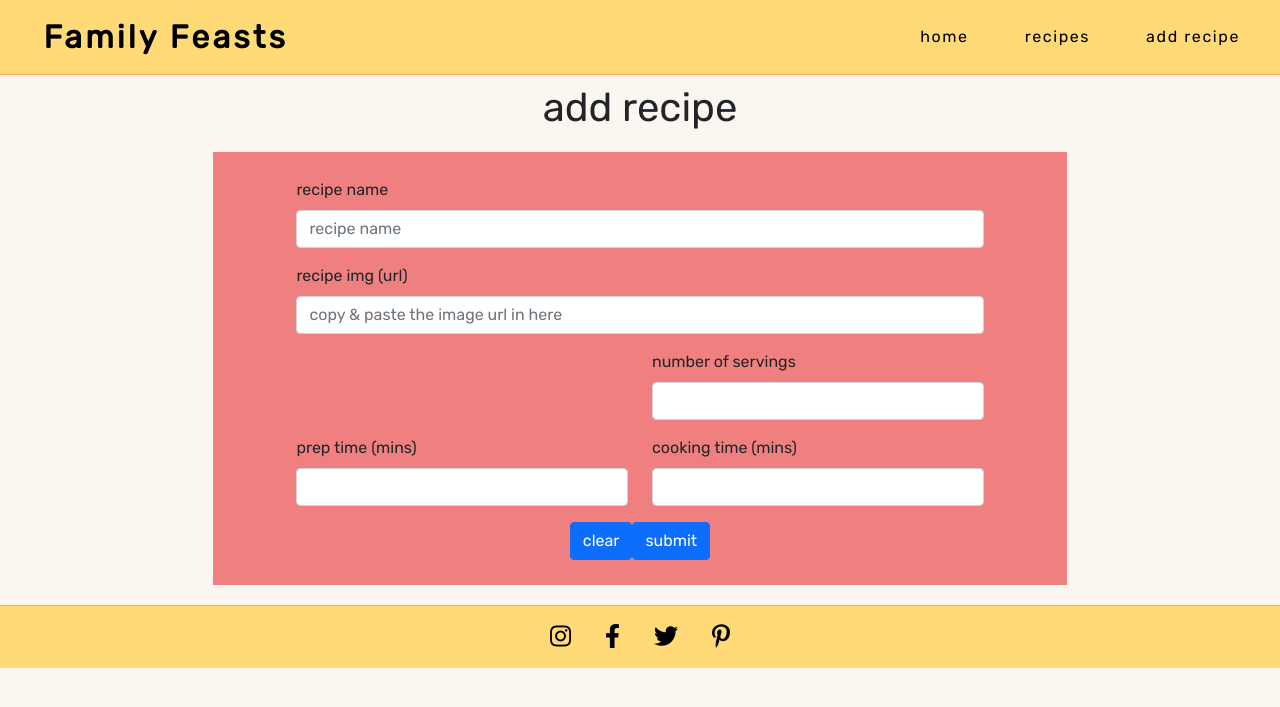
After one commit to mitchdavenport88/family-feasts, a Flask app: page /add_recipe in a window 1280 px wide. The commit adds this page. Shown: the top 707 px of the page. Run offline with Flask 2, Linux system fonts and the light colour scheme; some libraries are stand-ins or nearby versions.

Commit message:
Add basic form using wtf-forms to upload new recipes to db

```diff
--- a/app.py
+++ b/app.py
@@ -4,9 +4,12 @@ from flask import (
     redirect, request, session, url_for)
 from flask_pymongo import PyMongo
 from bson.objectid import ObjectId
+from flask_wtf import FlaskForm
+from wtforms import StringField, IntegerField
+from wtforms.validators import DataRequired
+
 if os.path.exists("env.py"):
     import env
-
 
 app = Flask(__name__)
 
@@ -34,6 +37,36 @@ def view_recipe(id):
     return render_template("view_recipe.html", recipe=recipe)
 
 
+# Intro to Flask-WTF series - Pretty Printed
+# (https://www.youtube.com/watch?v=vzaXBm-ZVOQ)
+class addForm(FlaskForm):
+    recipe_name = StringField('recipe name',
+                              validators=[DataRequired()])
+    recipe_image = StringField('recipe img (url)')
+    prep_time = IntegerField('prep time (mins)',
+                             validators=[DataRequired()])
+    cook_time = IntegerField('cooking time (mins)',
+                             validators=[DataRequired()])
+    servings = IntegerField('number of servings',
+                            validators=[DataRequired()])
+
+
+@app.route("/add_recipe", methods=["GET", "POST"])
+def add_recipe():
+    form = addForm()
+    if form.validate_on_submit():
+        recipe = {
+            "recipe_name": request.form.get("recipe_name").title(),
+            "recipe_image": request.form.get("recipe_image"),
+            "servings": request.form.get("servings"),
+            "prep_time": request.form.get("prep_time"),
+            "cook_time": request.form.get("cook_time")
+        }
+        mongo.db.recipes.insert_one(recipe)
+        return redirect(url_for("recipes"))
+    return render_template("add_recipe.html", form=form)
+
+
 if __name__ == "__main__":
     app.run(host=os.environ.get("IP"),
             port=int(os.environ.get("PORT")),
--- a/requirements.txt
+++ b/requirements.txt
@@ -2,6 +2,8 @@ click==8.0.1
 dnspython==2.1.0
 Flask==2.0.1
 Flask-PyMongo==2.3.0
+Flask-WTF==0.15.1
 itsdangerous==2.0.1
 pymongo==3.12.0
 Werkzeug==2.0.1
+WTForms==2.3.3
--- /dev/null
+++ b/templates/_render_field.html
@@ -0,0 +1,8 @@
+{% macro render_field(field) %}
+
+    <div class="mb-3">
+        <label for="{{ field.name }}" class="form-label">{{ field.label.text }}</label>
+        {{ field(class_="form-control", **kwargs)|safe }}
+    </div>
+
+{% endmacro %}
--- /dev/null
+++ b/templates/add_recipe.html
@@ -0,0 +1,46 @@
+{% from "_render_field.html" import render_field %}
+{% extends "base.html" %}
+{% block content %}
+
+    <h1 class="text-center page-title">add recipe</h1>
+
+    <div class="container-fluid" style="margin-bottom: 20px;">
+        <div class="row">
+            <form class="col-12 col-md-8 offset-md-2" method="POST" action="{{ url_for('add_recipe') }}"
+                style="background-color: lightcoral; padding-top: 2%; padding-bottom: 2%;">
+                {{ form.csrf_token }}
+                <div class="row">
+                    <div class="col-10 offset-1">
+                        {{ render_field(form.recipe_name, placeholder=form.recipe_name.label.text) }}
+                    </div>
+                </div>
+                <div class="row">
+                    <div class="col-10 offset-1">
+                        {{ render_field(form.recipe_image, placeholder="copy & paste the image url in here") }}
+                    </div>
+                </div>
+                <div class="row">
+                    <div class="col-5 offset-1">
+                        <!-- categories select -->
+                    </div>
+                    <div class="col-5 ">
+                        {{ render_field(form.servings) }}
+                    </div>
+                </div>
+                <div class="row">
+                    <div class="col-5 offset-1">
+                        {{ render_field(form.prep_time) }}
+                    </div>
+                    <div class="col-5">
+                        {{ render_field(form.cook_time) }}
+                    </div>
+                </div>
+                <div class="d-flex justify-content-center">
+                    <button type="reset" class="btn btn-primary">clear</button>
+                    <button type="submit" class="btn btn-primary">submit</button>
+                </div>
+            </form>
+        </div>
+    </div>
+
+{% endblock %}
--- a/templates/base.html
+++ b/templates/base.html
@@ -38,6 +38,9 @@
                     <li class="nav-item">
                         <a class="nav-link" href="{{ url_for('recipes') }}">recipes</a>
                     </li>
+                    <li class="nav-item">
+                        <a class="nav-link" href="{{ url_for('add_recipe') }}">add recipe</a>
+                    </li>
                 </ul>
             </div>
         </div>
```
